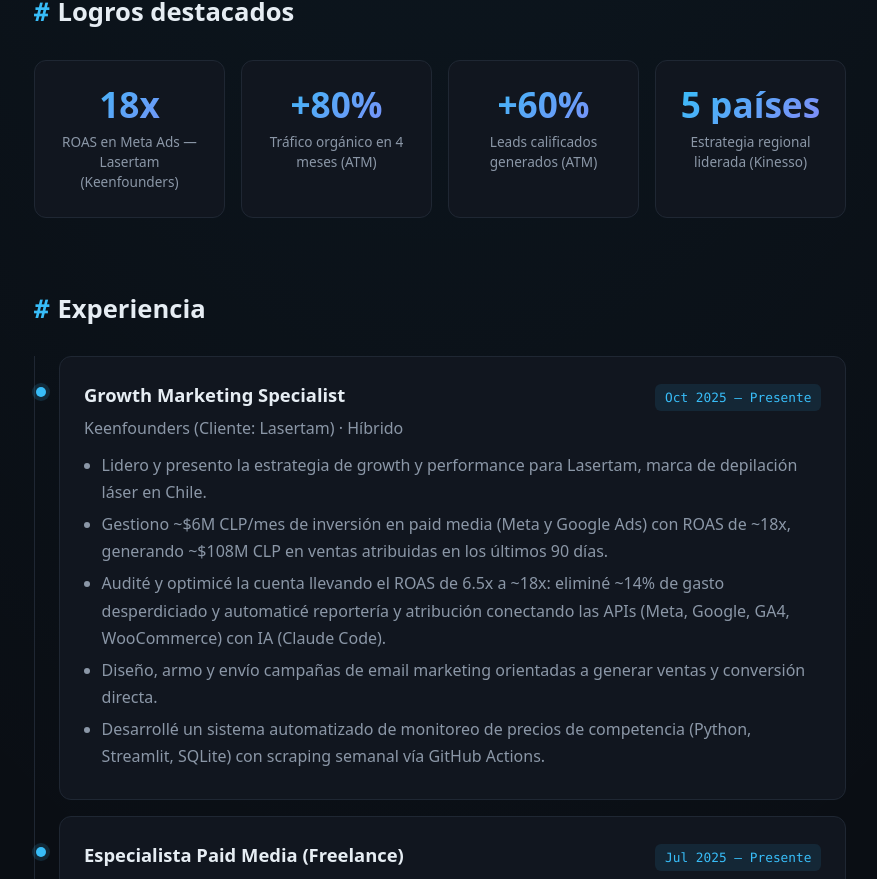
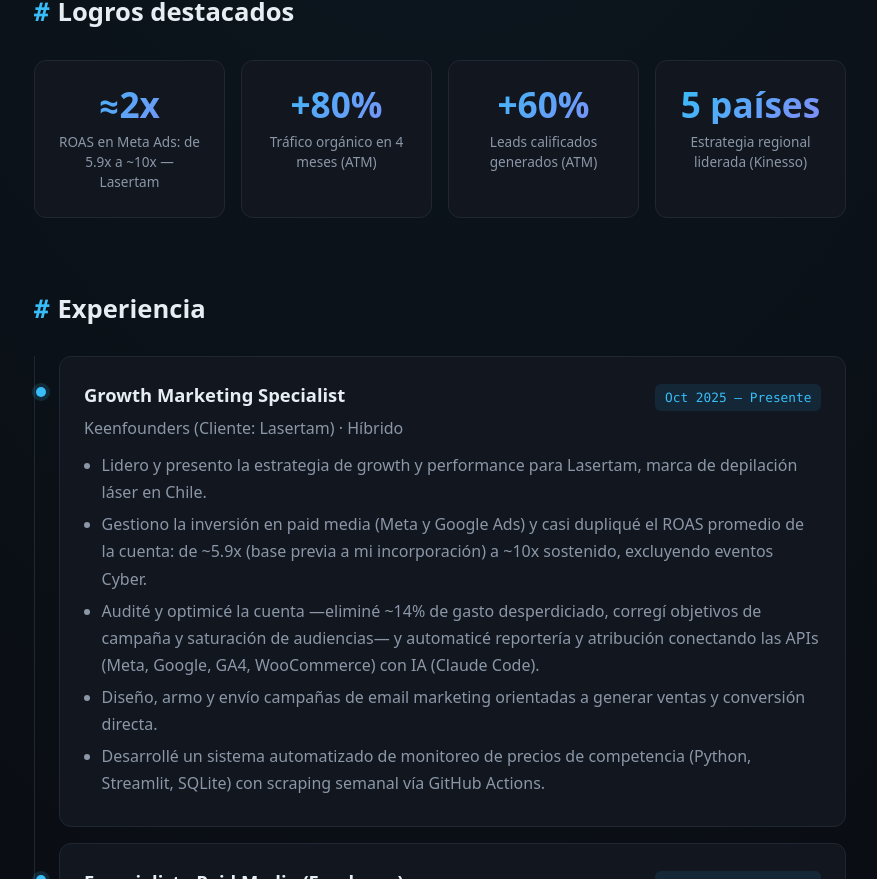
Before and after one commit to argeniszamora/argeniszamora.github.io, a React (Vite) app: page / in a window 1280 px wide. Shown: the part 769-1648 px from the top of the page, without its empty margins (200-1077 px from the left). Built offline with nearby package versions, Linux system fonts and the light colour scheme.

Commit message:
ROAS honesto: mejora sostenida 5.9x a ~10x (excluye Cyber)

```diff
--- a/src/cvData.js
+++ b/src/cvData.js
@@ -27,7 +27,7 @@
 
   // ---- Logros destacados (métricas grandes) ----
   logros: [
-    { valor: "18x", texto: "ROAS en Meta Ads — Lasertam (Keenfounders)" },
+    { valor: "≈2x", texto: "ROAS en Meta Ads: de 5.9x a ~10x — Lasertam" },
     { valor: "+80%", texto: "Tráfico orgánico en 4 meses (ATM)" },
     { valor: "+60%", texto: "Leads calificados generados (ATM)" },
     { valor: "5 países", texto: "Estrategia regional liderada (Kinesso)" },
@@ -41,8 +41,8 @@
       periodo: "Oct 2025 – Presente",
       descripcion: [
         "Lidero y presento la estrategia de growth y performance para Lasertam, marca de depilación láser en Chile.",
-        "Gestiono ~$6M CLP/mes de inversión en paid media (Meta y Google Ads) con ROAS de ~18x, generando ~$108M CLP en ventas atribuidas en los últimos 90 días.",
-        "Audité y optimicé la cuenta llevando el ROAS de 6.5x a ~18x: eliminé ~14% de gasto desperdiciado y automaticé reportería y atribución conectando las APIs (Meta, Google, GA4, WooCommerce) con IA (Claude Code).",
+        "Gestiono la inversión en paid media (Meta y Google Ads) y casi dupliqué el ROAS promedio de la cuenta: de ~5.9x (base previa a mi incorporación) a ~10x sostenido, excluyendo eventos Cyber.",
+        "Audité y optimicé la cuenta —eliminé ~14% de gasto desperdiciado, corregí objetivos de campaña y saturación de audiencias— y automaticé reportería y atribución conectando las APIs (Meta, Google, GA4, WooCommerce) con IA (Claude Code).",
         "Diseño, armo y envío campañas de email marketing orientadas a generar ventas y conversión directa.",
         "Desarrollé un sistema automatizado de monitoreo de precios de competencia (Python, Streamlit, SQLite) con scraping semanal vía GitHub Actions.",
       ],
```
